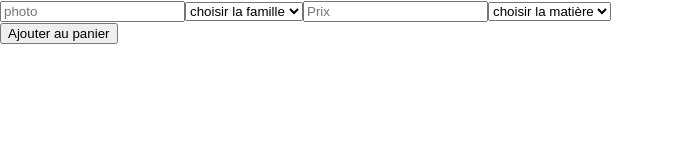
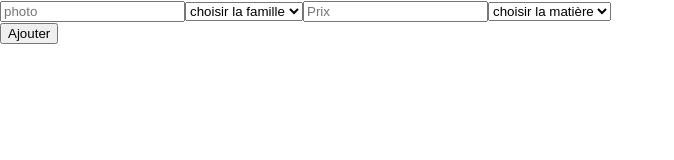
Before and after one commit to Florian77000/imaginarium-frontend, a Next.js app: page /formAddCard in a window 1280 px wide. Shown: the top 160 px of the page, without its empty margins (0-674 px from the left). Built offline with nearby package versions, Linux system fonts and the light colour scheme.

Commit message:
modification du bouton

```diff
--- a/pages/formAddCard.js
+++ b/pages/formAddCard.js
@@ -60,7 +60,7 @@ export default function AddCard () {
             </select>
         </div>
         <div>
-            <button onClick ={() => sendForm()}>Ajouter au panier</button>
+            <button onClick ={() => sendForm()}>Ajouter</button>
         </div>
     </div>
     )
```
